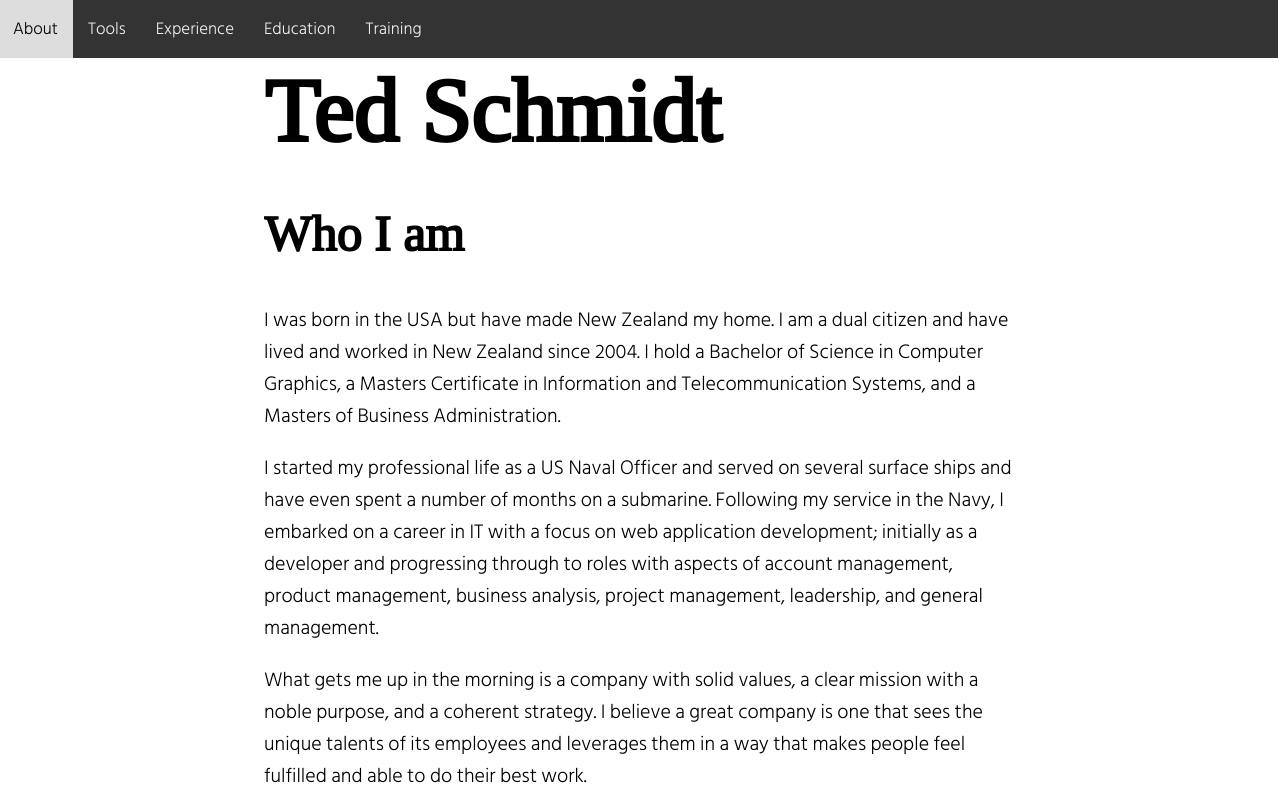
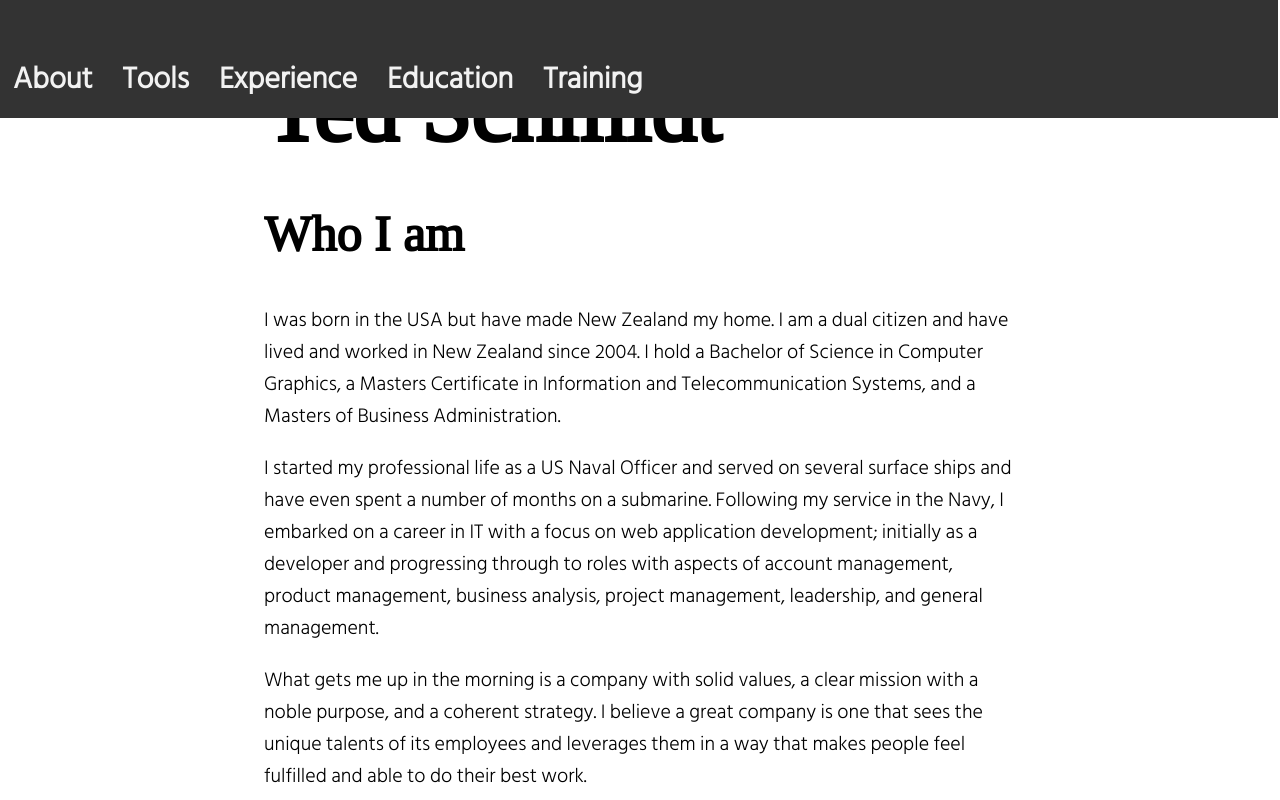
Before and after one commit to schmidtted/cv, a plain HTML site: page index.html in a window 1280 px wide. Shown: the top 800 px of the page. Drawn offline with Linux system fonts and the light colour scheme; a web font is replaced by a local one.

Commit message:
menu behaviour

```diff
--- a/cv.css
+++ b/cv.css
@@ -35,6 +35,11 @@ h3 {
 	h1 {
 		font-size: calc(30px + (90 - 30) * ((100vw - 400px) / (1200 - 400)));
 	}
+
+	h4 {
+		font-size: 30px;
+	}
+
 }
 
 @media (min-width: 1200px) {
@@ -52,6 +57,10 @@ h3 {
 
 	h3 {
 		font-size: 30px;
+	}
+
+	h4 {
+		font-size:30px;
 	}
 
 }
@@ -73,7 +82,6 @@ h3 {
 	text-align: center;
 	padding: 15px;
 	text-decoration: none;
-	font-size: 17px;
   }
 
   #navbar a:hover {
--- a/cv.js
+++ b/cv.js
@@ -12,7 +12,7 @@ window.addEventListener('scroll', function ( event ) {
 	isScrolling = setTimeout(function() {
 
 		// Run the callback
-		document.getElementById("navbar").style.top = "-60px";
+		document.getElementById("navbar").style.top = "-500px";
 
 	}, 3000);
 
--- a/index.html
+++ b/index.html
@@ -14,11 +14,11 @@
 <body>
 
 	<div id="navbar">
-		<a href="#about" onclick="closeNav()">About</a>
-		<a href="#tools" onclick="closeNav()">Tools</a>
-		<a href="#experience" onclick="closeNav()">Experience</a>
-		<a href="#education" onclick="closeNav()">Education</a>
-		<a href="#training" onclick="closeNav()">Training</a>
+		<h4><a href="#about" onclick="closeNav()">About</a></h4>
+		<h4><a href="#tools" onclick="closeNav()">Tools</a></h4>
+		<h4><a href="#experience" onclick="closeNav()">Experience</a></h4>
+		<h4><a href="#education" onclick="closeNav()">Education</a></h4>
+		<h4><a href="#training" onclick="closeNav()">Training</a></h4>
 	</div>
 	<div id="main">
 
```
